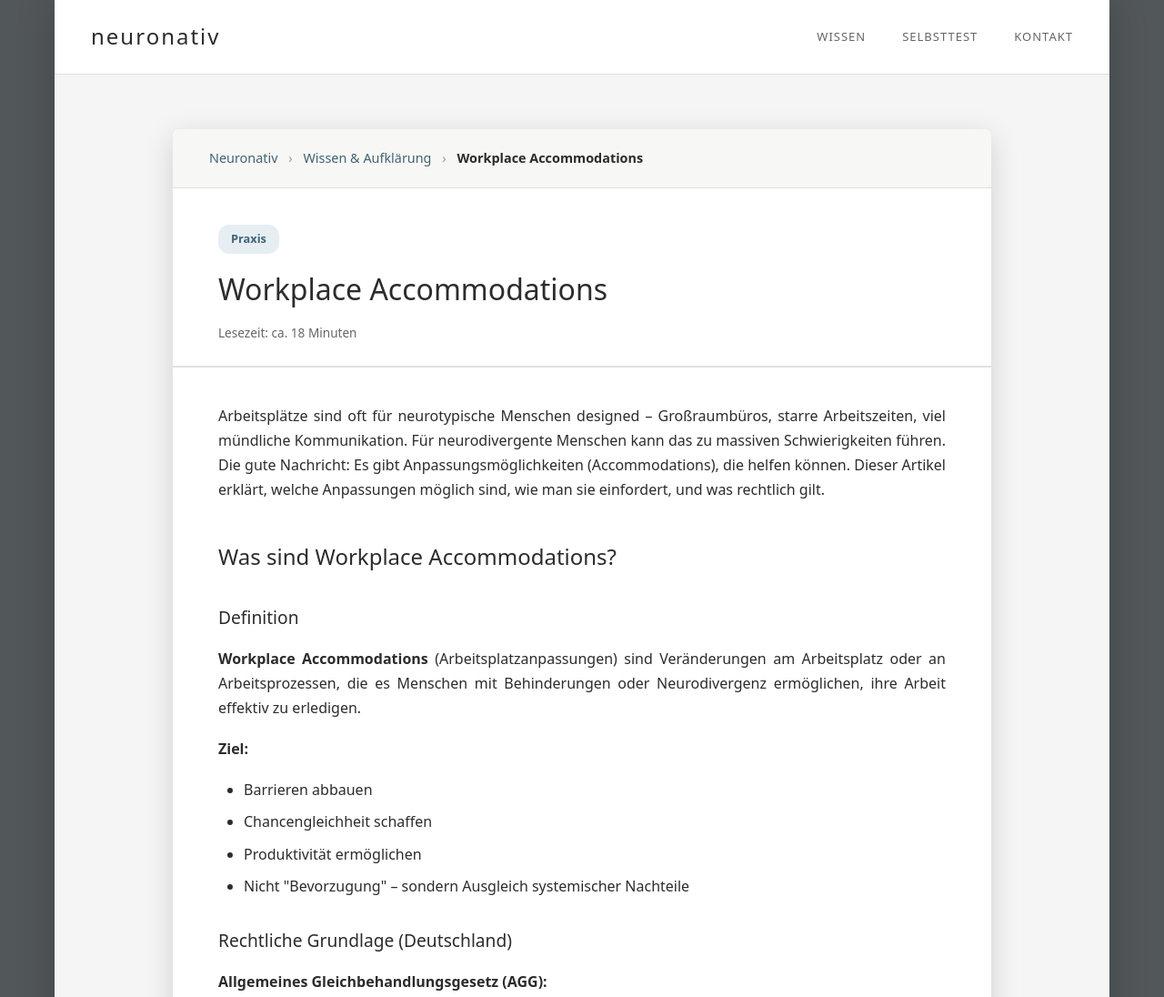
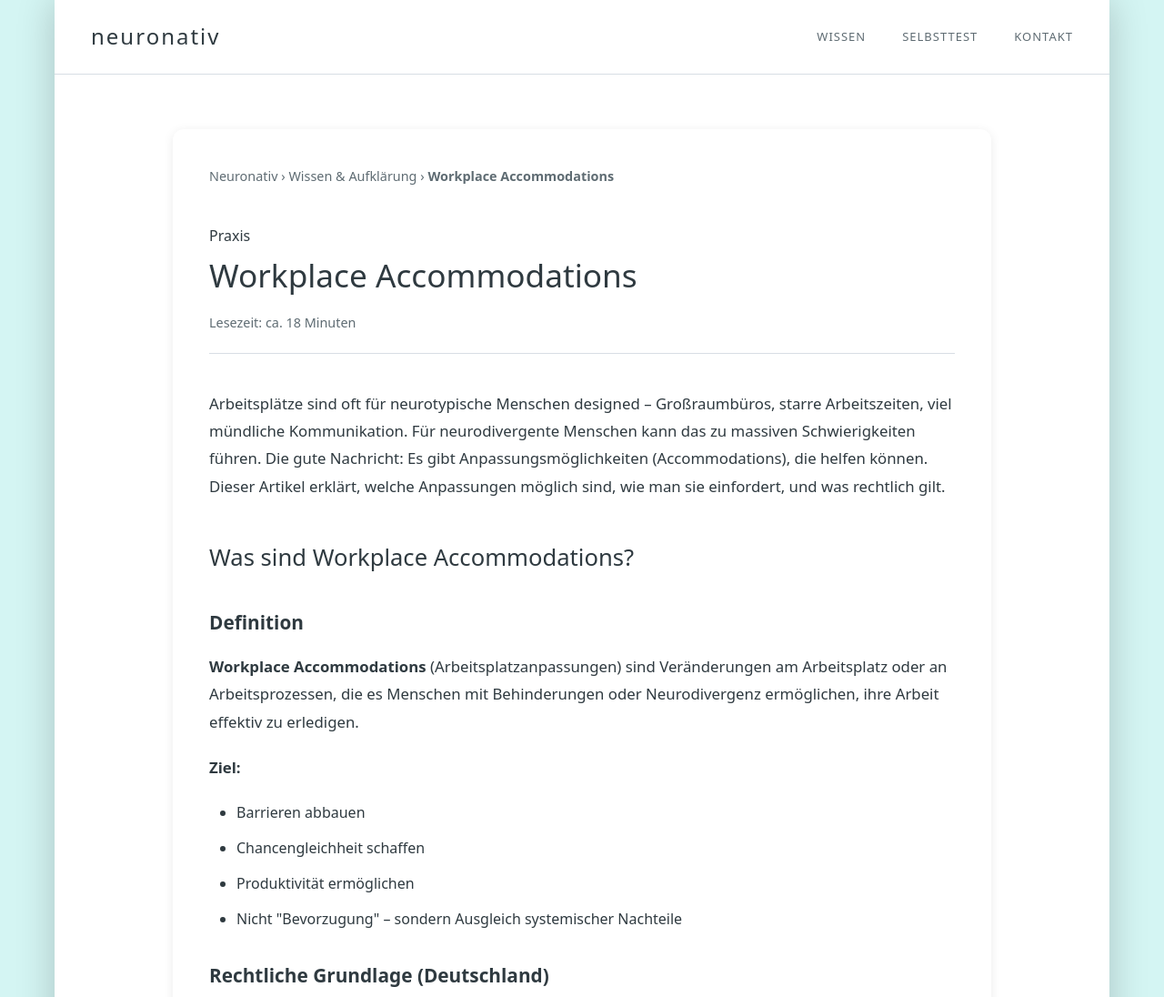
Before and after one commit to veithiller-droid/neuronativ, a plain HTML site: page wissen/workplace-accommodations.html in a window 1280 px wide. Shown: the top 1096 px of the page at 91% size. Drawn offline with Linux system fonts and the light colour scheme.

Commit message:
Add files via upload

```diff
--- a/styles/article.css
+++ b/styles/article.css
@@ -1,6 +1,55 @@
 /* ============================================
-   NEURONATIV - ARTIKEL STYLES
+   NEURONATIV - ARTIKEL STYLES (theme-fähig)
    ============================================ */
+
+/* Theme-Variablen – identisch wie im Test */
+:root {
+  --bg-page: #D4F5F3;
+  --bg-box: #FFFFFF;
+  --bg-box-alt: #EEEAF3;
+  --bg-box-soft: #F2F5F7;
+  --border-light: #D8DEE4;
+  --accent-main: #EAB308;
+  --accent-soft: #FACC15;
+  --text-main: #2F3A40;
+  --text-secondary: #5F6C73;
+}
+
+[data-theme="contrast"] {
+  --bg-page: #FFFFFF;
+  --bg-box: #F9FAFB;
+  --bg-box-alt: #F3F4F6;
+  --bg-box-soft: #F3F4F6;
+  --border-light: #000000;
+  --accent-main: #1E3A8A;
+  --accent-soft: #3B82F6;
+  --text-main: #000000;
+  --text-secondary: #374151;
+}
+
+[data-theme="dark"] {
+  --bg-page: #111827;
+  --bg-box: #1F2937;
+  --bg-box-alt: #374151;
+  --bg-box-soft: #374151;
+  --border-light: #4B5563;
+  --accent-main: #22D3EE;
+  --accent-soft: #06B6D4;
+  --text-main: #F9FAFB;
+  --text-secondary: #D1D5DB;
+}
+
+[data-theme="warm"] {
+  --bg-page: #FAF8F3;
+  --bg-box: #FFFFFF;
+  --bg-box-alt: #FEF3E2;
+  --bg-box-soft: #FEF3E2;
+  --border-light: #E7E5E4;
+  --accent-main: #C2410C;
+  --accent-soft: #EA580C;
+  --text-main: #292524;
+  --text-secondary: #57534E;
+}
 
 /* Reset & Base */
 * {
@@ -11,8 +60,8 @@
 
 body {
   font-family: system-ui, -apple-system, BlinkMacSystemFont, 'Segoe UI', Arial, sans-serif;
-    color: #2c2c2c;
-    background: #52575a;
+  color: var(--text-main);
+  background: var(--bg-page);
   line-height: 1.7;
   font-size: 16px;
   margin: 0;
@@ -22,18 +71,15 @@ body {
 .page-wrapper {
   max-width: 1400px;
   margin: 0 auto;
-    background: #fafafa;
+  background: var(--bg-box);
   box-shadow: 0 0 40px rgba(0,0,0,0.2);
   min-height: 100vh;
 }
 
-/* ============================================
-   HEADER
-   ============================================ */
-
+/* Header */
 header {
-    background: white;
-    border-bottom: 1px solid #e0e0e0;
+  background: var(--bg-box);
+  border-bottom: 1px solid var(--border-light);
   padding: 20px 0;
 }
 
@@ -50,7 +96,7 @@ header {
   font-size: 24px;
   font-weight: 300;
   letter-spacing: 2px;
-    color: #2c2c2c;
+  color: var(--text-main);
   text-decoration: none;
 }
 
@@ -61,7 +107,7 @@ nav {
 
 nav a {
   text-decoration: none;
-    color: #666;
+  color: var(--text-secondary);
   font-size: 13px;
   letter-spacing: 1px;
   text-transform: uppercase;
@@ -69,199 +115,139 @@ nav a {
 }
 
 nav a:hover {
-    color: #2c2c2c;
+  color: var(--accent-main);
 }
 
-/* ============================================
-   ARTICLE CONTAINER (Popup-Style)
-   ============================================ */
-
+/* Article Outer Container */
 .article-outer {
   padding: 60px 40px;
-    background: rgba(0,0,0,0.02);
-    min-height: calc(100vh - 80px);
+  background: var(--bg-box);
 }
 
 .article-container {
   max-width: 900px;
   margin: 0 auto;
-    background: white;
-    border-radius: 8px;
-    box-shadow: 0 8px 32px rgba(0,0,0,0.15);
-    overflow: hidden;
+  background: var(--bg-box);
+  padding: 40px;
+  border-radius: 12px;
+  box-shadow: 0 2px 12px rgba(0,0,0,0.08);
 }
 
-/* ============================================
-   BREADCRUMB
-   ============================================ */
-
+/* Breadcrumb */
 .breadcrumb {
-    background: #f7f7f5;
-    padding: 20px 40px;
-    border-bottom: 1px solid #e0e0e0;
-    font-size: 0.9rem;
+  margin-bottom: 20px;
+  font-size: 0.9em;
+  color: var(--text-secondary);
 }
 
 .breadcrumb a {
-    color: #3f6475;
+  color: var(--text-secondary);
   text-decoration: none;
-    transition: color 0.3s;
 }
 
 .breadcrumb a:hover {
-    color: #2c2c2c;
-    text-decoration: underline;
+  color: var(--accent-main);
 }
 
-.breadcrumb span {
-    color: #999;
-    margin: 0 8px;
-}
-
-/* ============================================
-   ARTICLE HEADER
-   ============================================ */
-
+/* Article Header */
 .article-header {
-    padding: 40px 50px 25px 50px;
-    border-bottom: 2px solid #e0e0e0;
-}
-
-.article-tag {
-    display: inline-block;
-    background: #e6eef2;
-    color: #3f6475;
-    padding: 5px 14px;
-    border-radius: 12px;
-    font-size: 0.8rem;
-    font-weight: 600;
-    margin-bottom: 18px;
+  margin-bottom: 40px;
+  padding-bottom: 20px;
+  border-bottom: 1px solid var(--border-light);
 }
 
 .article-header h1 {
-    font-size: 2rem;
+  font-size: 2.2rem;
   font-weight: 300;
-    margin-bottom: 15px;
-    line-height: 1.3;
+  margin-bottom: 10px;
+  color: var(--text-main);
 }
 
 .article-meta {
-    color: #666;
-    font-size: 0.85rem;
+  color: var(--text-secondary);
+  font-size: 0.9em;
 }
 
-/* ============================================
-   ARTICLE CONTENT
-   ============================================ */
+/* Article Content */
+.article-content {
+  line-height: 1.8;
+  color: var(--text-main);
+}
 
-.article-content {
-    padding: 40px 50px;
+.article-content p {
+  margin-bottom: 20px;
+  font-size: 1.05rem;
 }
 
 .article-content h2 {
-    font-size: 1.5rem;
+  font-size: 1.6rem;
   font-weight: 400;
-    margin-top: 40px;
-    margin-bottom: 20px;
-    color: #2c2c2c;
-}
-
-.article-content h2:first-child {
-    margin-top: 0;
+  margin: 40px 0 20px 0;
+  color: var(--text-main);
 }
 
 .article-content h3 {
-    font-size: 1.2rem;
-    font-weight: 400;
-    margin-top: 30px;
-    margin-bottom: 15px;
-    color: #2c2c2c;
+  font-size: 1.3rem;
+  margin: 30px 0 15px 0;
+  color: var(--text-main);
 }
 
-.article-content p {
-    margin-bottom: 18px;
-    line-height: 1.7;
-    text-align: justify;
-}
-
-.article-content ul,
-.article-content ol {
-    margin-bottom: 20px;
-    padding-left: 28px;
+.article-content ul, .article-content ol {
+  margin: 20px 0;
+  padding-left: 30px;
 }
 
 .article-content li {
   margin-bottom: 10px;
-    line-height: 1.6;
 }
 
-.highlight-box {
-    background: #e6eef2;
-    border-left: 4px solid #3f6475;
-    padding: 20px 25px;
+.article-content blockquote {
   margin: 30px 0;
+  padding: 20px 30px;
+  background: var(--bg-box-alt);
+  border-left: 4px solid var(--accent-main);
   font-style: italic;
+  color: var(--text-secondary);
 }
 
-.highlight-box p {
-    margin: 0;
-    color: #2c2c2c;
-    font-size: 0.95rem;
-}
-
-/* ============================================
-   BACK BUTTON
-   ============================================ */
-
+/* Back Button */
 .back-button-container {
-    padding: 35px 50px;
-    border-top: 1px solid #e0e0e0;
-    background: #f7f7f5;
+  margin-top: 60px;
+  text-align: center;
 }
 
 .back-button {
-    display: inline-flex;
-    align-items: center;
-    gap: 10px;
-    background: #3f6475;
+  display: inline-block;
+  padding: 12px 30px;
+  background: var(--accent-main);
   color: white;
-    padding: 12px 28px;
-    border-radius: 6px;
+  border-radius: 8px;
   text-decoration: none;
   font-weight: 600;
-    font-size: 0.95rem;
-    transition: all 0.3s;
+  transition: all 0.2s;
 }
 
 .back-button:hover {
-    background: #335563;
-    transform: translateX(-4px);
+  background: var(--accent-soft);
+  transform: translateY(-2px);
 }
 
-.back-button::before {
-    content: "←";
-    font-size: 1.2rem;
-}
-
-/* ============================================
-   FOOTER
-   ============================================ */
-
+/* Footer */
 .footer {
-    background: white;
-    border-top: 1px solid #e0e0e0;
+  background: var(--bg-box);
+  border-top: 1px solid var(--border-light);
   padding: 40px;
   text-align: center;
 }
 
 .footer p {
-    color: #666;
+  color: var(--text-secondary);
   font-size: 0.9rem;
   margin-bottom: 10px;
 }
 
 .footer a {
-    color: #3f6475;
+  color: var(--accent-main);
   text-decoration: none;
   font-weight: 600;
 }
@@ -270,10 +256,7 @@ nav a:hover {
   text-decoration: underline;
 }
 
-/* ============================================
-   RESPONSIVE
-   ============================================ */
-
+/* Responsive */
 @media (max-width: 768px) {
   body {
     padding: 0 20px;
--- a/styles/main.css
+++ b/styles/main.css
@@ -1,7 +1,62 @@
 /* ============================================
-   NEURONATIV - MAIN STYLES
+   NEURONATIV - MAIN STYLES (theme-fähig)
    Für Hauptseite und Wissen-Übersicht
    ============================================ */
+
+/* Theme-Variablen – identisch wie im Test */
+:root {
+  --bg-page: #D4F5F3;
+  --bg-box: #FFFFFF;
+  --bg-box-alt: #EEEAF3;
+  --bg-box-soft: #F2F5F7;
+  --bg-highlight: #FFFBEA;
+  --border-light: #D8DEE4;
+  --accent-main: #EAB308;
+  --accent-soft: #FACC15;
+  --accent-warm: #E6B980;
+  --accent-turquoise: #06B6D4;
+  --text-main: #2F3A40;
+  --text-secondary: #5F6C73;
+}
+
+[data-theme="contrast"] {
+  --bg-page: #FFFFFF;
+  --bg-box: #F9FAFB;
+  --bg-box-alt: #F3F4F6;
+  --bg-box-soft: #F3F4F6;
+  --bg-highlight: #FEF3C7;
+  --border-light: #000000;
+  --accent-main: #1E3A8A;
+  --accent-soft: #3B82F6;
+  --text-main: #000000;
+  --text-secondary: #374151;
+}
+
+[data-theme="dark"] {
+  --bg-page: #111827;
+  --bg-box: #1F2937;
+  --bg-box-alt: #374151;
+  --bg-box-soft: #374151;
+  --bg-highlight: #374151;
+  --border-light: #4B5563;
+  --accent-main: #22D3EE;
+  --accent-soft: #06B6D4;
+  --text-main: #F9FAFB;
+  --text-secondary: #D1D5DB;
+}
+
+[data-theme="warm"] {
+  --bg-page: #FAF8F3;
+  --bg-box: #FFFFFF;
+  --bg-box-alt: #FEF3E2;
+  --bg-box-soft: #FEF3E2;
+  --bg-highlight: #FED7AA;
+  --border-light: #E7E5E4;
+  --accent-main: #C2410C;
+  --accent-soft: #EA580C;
+  --text-main: #292524;
+  --text-secondary: #57534E;
+}
 
 /* Reset & Base */
 * {
@@ -12,8 +67,8 @@
 
 body {
   font-family: system-ui, -apple-system, BlinkMacSystemFont, 'Segoe UI', Arial, sans-serif;
-    color: #2c2c2c;
-    background: #52575a;
+  color: var(--text-main);
+  background: var(--bg-page);
   line-height: 1.6;
   font-size: 18px;
   margin: 0;
@@ -23,22 +78,16 @@ body {
 .page-container {
   max-width: 1400px;
   margin: 0 auto;
-    background: white;
+  background: var(--bg-box);
   box-shadow: 0 0 40px rgba(0,0,0,0.2);
   min-height: 100vh;
 }
 
-/* ============================================
-   HEADER
-   ============================================ */
-
+/* Header */
 header {
-    background: white;
-    border-bottom: 1px solid #e0e0e0;
+  background: var(--bg-box);
+  border-bottom: 1px solid var(--border-light);
   padding: 20px 0;
-    position: sticky;
-    top: 0;
-    z-index: 100;
 }
 
 .header-content {
@@ -54,8 +103,7 @@ header {
   font-size: 24px;
   font-weight: 300;
   letter-spacing: 2px;
-    color: #2c2c2c;
-    text-decoration: none;
+  color: var(--text-main);
 }
 
 nav {
@@ -65,7 +113,7 @@ nav {
 
 nav a {
   text-decoration: none;
-    color: #666;
+  color: var(--text-secondary);
   font-size: 13px;
   letter-spacing: 1px;
   text-transform: uppercase;
@@ -73,150 +121,131 @@ nav a {
 }
 
 nav a:hover {
-    color: #2c2c2c;
+  color: var(--accent-main);
 }
 
-/* ============================================
-   MAIN CONTENT
-   ============================================ */
+/* Hero Section */
+.hero {
+  background: var(--bg-box);
+  padding: 80px 40px;
+}
 
-main {
+.hero-content {
   max-width: 1200px;
   margin: 0 auto;
-    padding: 60px 40px;
-}
-
-/* ============================================
-   HERO SECTION (Hauptseite)
-   ============================================ */
-
-.hero {
   display: grid;
-    grid-template-columns: 1.2fr 0.8fr;
+  grid-template-columns: 1fr 1fr;
   gap: 60px;
   align-items: center;
-    margin-bottom: 80px;
 }
 
 .hero-text h1 {
   font-size: 3rem;
   font-weight: 300;
   margin-bottom: 20px;
-    line-height: 1.2;
+  color: var(--text-main);
 }
 
 .hero-text .tagline {
-    font-size: 1.3rem;
-    color: #666;
-    font-weight: 300;
+  color: var(--text-secondary);
+  font-size: 1.15rem;
+  line-height: 1.8;
   margin-bottom: 30px;
 }
 
-.hero-logo {
+.hero-image {
   text-align: center;
 }
 
-.hero-logo img {
+.hero-image img {
   max-width: 100%;
+  width: 400px;
   height: auto;
+  border-radius: 8px;
 }
 
-/* ============================================
-   SECTIONS
-   ============================================ */
-
-section {
-    margin-bottom: 80px;
+/* Main Content Section */
+.content-section {
+  background: var(--bg-box);
+  padding: 80px 40px;
 }
 
-section h2 {
-    font-size: 2.2rem;
+.content-wrapper {
+  max-width: 1200px;
+  margin: 0 auto;
+}
+
+.content-section h2 {
+  font-size: 2rem;
   font-weight: 300;
   margin-bottom: 30px;
-    color: #2c2c2c;
+  color: var(--text-main);
 }
 
-section p {
-    font-size: 1.05rem;
+.content-section p {
+  color: var(--text-secondary);
+  font-size: 1rem;
   line-height: 1.8;
   margin-bottom: 20px;
-    color: #444;
+  text-align: justify;
 }
 
-/* ============================================
-   HIGHLIGHT BOX
-   ============================================ */
-
-.highlight {
-    background: #e6eef2;
-    padding: 30px 40px;
-    border-radius: 6px;
-    margin: 30px 0;
-    border-left: 4px solid #3f6475;
+/* Highlight Box */
+.highlight-box {
+  background: var(--bg-box-alt);
+  border-left: 4px solid var(--accent-main);
+  padding: 30px 35px;
+  margin: 40px 0;
+  font-style: italic;
 }
 
-.highlight p {
+.highlight-box p {
   margin: 0;
-    font-style: italic;
-    color: #2c2c2c;
+  font-size: 1.2rem;
+  color: var(--text-main);
+  text-align: center;
+  font-weight: 600;
 }
 
-/* ============================================
-   FEATURE SECTIONS (alternierend)
-   ============================================ */
-
-.features {
-    display: flex;
-    flex-direction: column;
-    gap: 60px;
+/* Feature Alternating Layout */
+.feature-alternating {
+  margin-top: 50px;
 }
 
 .feature-row {
   display: grid;
   grid-template-columns: 1fr 1fr;
   gap: 60px;
-    align-items: center;
+  align-items: stretch;
+  margin-bottom: 80px;
 }
 
-.feature-row.reverse {
-    direction: rtl;
-}
-
-.feature-row.reverse > * {
-    direction: ltr;
+.feature-row:last-child {
+  margin-bottom: 0;
 }
 
 .feature-text {
-    background: white;
   padding: 40px;
+  background: var(--bg-box);
   border-radius: 6px;
   box-shadow: 0 2px 8px rgba(0,0,0,0.08);
+  display: flex;
+  flex-direction: column;
+  justify-content: center;
 }
 
 .feature-text h3 {
-    font-size: 1.8rem;
+  font-size: 1.5rem;
   font-weight: 400;
   margin-bottom: 20px;
-    color: #2c2c2c;
+  color: var(--text-main);
 }
 
 .feature-text p {
   font-size: 1rem;
-    line-height: 1.7;
-    margin-bottom: 20px;
-}
-
-.feature-text a {
-    display: inline-block;
-    color: #3f6475;
-    text-decoration: none;
-    font-weight: 600;
-    transition: color 0.3s;
-}
-
-.feature-text a:hover {
-    color: #2c2c2c;
-    text-decoration: underline;
+  color: var(--text-secondary);
+  line-height: 1.8;
+  margin: 0;
 }
 
 .feature-image {
@@ -227,151 +256,100 @@ section p {
   max-width: 350px;
   width: 100%;
   height: auto;
-    transition: transform 0.3s;
+  border-radius: 8px;
+  box-shadow: 0 4px 12px rgba(0,0,0,0.1);
+  transition: transform 0.3s ease, box-shadow 0.3s ease;
 }
 
-.feature-image img:hover {
+.feature-image a:hover img {
   transform: translateY(-4px);
+  box-shadow: 0 6px 16px rgba(0,0,0,0.15);
 }
 
-/* ============================================
-   CTA SECTION
-   ============================================ */
-
-.cta-section {
-    background: #f7f7f5;
-    padding: 60px;
-    border-radius: 8px;
+/* Test Section */
+.test-section {
+  background: var(--bg-box-soft);
+  padding: 80px 40px;
   text-align: center;
-    margin: 60px 0;
+  border: 1px solid var(--border-light);
+  box-shadow: 0 4px 16px rgba(0,0,0,0.1);
 }
 
-.cta-section h2 {
-    font-size: 2rem;
-    margin-bottom: 20px;
+.test-content {
+  max-width: 800px;
+  margin: 0 auto;
 }
 
-.cta-section p {
+.test-section h2 {
+  font-size: 2.2rem;
+  font-weight: 300;
+  margin-bottom: 20px;
+  color: var(--text-main);
+}
+
+.test-description {
+  color: var(--text-secondary);
   font-size: 1.1rem;
+  line-height: 1.8;
   margin-bottom: 30px;
-    color: #555;
+}
+
+.test-features {
+  display: flex;
+  flex-wrap: wrap;
+  gap: 15px 40px;
+  justify-content: center;
+  margin-bottom: 40px;
+}
+
+.test-feature-item {
+  font-weight: 600;
+  color: var(--text-main);
+  font-size: 1rem;
 }
 
 .cta-button {
   display: inline-block;
-    background: #3f6475;
+  background: var(--accent-main);
   color: white;
-    padding: 16px 40px;
-    border-radius: 6px;
+  font-size: 1.1rem;
+  font-weight: 600;
+  padding: 15px 40px;
+  border-radius: 4px;
   text-decoration: none;
-    font-weight: 600;
-    font-size: 1rem;
-    transition: all 0.3s;
+  transition: all 0.2s ease;
 }
 
 .cta-button:hover {
-    background: #335563;
+  background: var(--accent-soft);
   transform: translateY(-2px);
-    box-shadow: 0 4px 12px rgba(0,0,0,0.15);
 }
 
-/* ============================================
-   TOPIC CARDS (Wissen-Übersicht)
-   ============================================ */
-
-.topics-section {
-    margin-bottom: 60px;
-}
-
-.topics-section h3 {
-    font-size: 1.5rem;
-    font-weight: 400;
-    margin-bottom: 25px;
-    color: #2c2c2c;
-    padding-bottom: 10px;
-    border-bottom: 2px solid #e0e0e0;
-}
-
-.topics-grid {
-    display: grid;
-    grid-template-columns: repeat(auto-fill, minmax(300px, 1fr));
-    gap: 25px;
-    margin-bottom: 50px;
-}
-
-.topic-card {
-    background: white;
-    border: 1px solid #e0e0e0;
-    border-radius: 6px;
-    padding: 25px;
-    transition: all 0.3s;
-    cursor: pointer;
-}
-
-.topic-card:hover {
-    transform: translateY(-4px);
-    box-shadow: 0 6px 20px rgba(0,0,0,0.1);
-    border-color: #3f6475;
-}
-
-.topic-card h3 {
-    font-size: 1.2rem;
-    font-weight: 500;
-    margin-bottom: 12px;
-    color: #2c2c2c;
-    border: none;
-    padding: 0;
-}
-
-.topic-card p {
-    font-size: 0.95rem;
-    line-height: 1.6;
-    color: #666;
-    margin-bottom: 15px;
-}
-
-.topic-tag {
-    display: inline-block;
-    background: #e6eef2;
-    color: #3f6475;
-    padding: 4px 12px;
-    border-radius: 12px;
-    font-size: 0.75rem;
-    font-weight: 600;
-    text-transform: uppercase;
-}
-
-/* ============================================
-   FOOTER
-   ============================================ */
-
-footer {
-    background: white;
-    border-top: 1px solid #e0e0e0;
+/* Footer */
+.footer {
+  background: var(--bg-box);
+  border-top: 1px solid var(--border-light);
   padding: 40px;
   text-align: center;
 }
 
-footer p {
-    color: #666;
+.footer p {
+  color: var(--text-secondary);
   font-size: 0.9rem;
   margin-bottom: 10px;
 }
 
-footer a {
-    color: #3f6475;
+.footer a {
+  color: var(--accent-main);
   text-decoration: none;
   font-weight: 600;
 }
 
-footer a:hover {
+.footer a:hover {
   text-decoration: underline;
 }
 
-/* ============================================
-   RESPONSIVE
-   ============================================ */
-
+/* Responsive */
 @media (max-width: 1024px) {
   .hero {
     grid-template-columns: 1fr;
```
Lines whose indentation alone changed are shown as unchanged.
